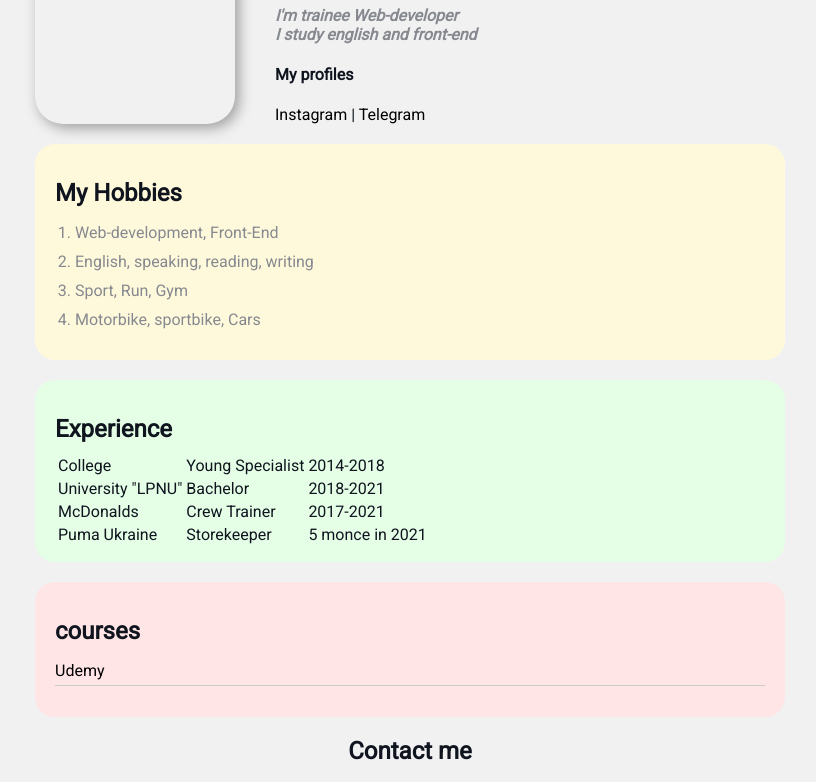
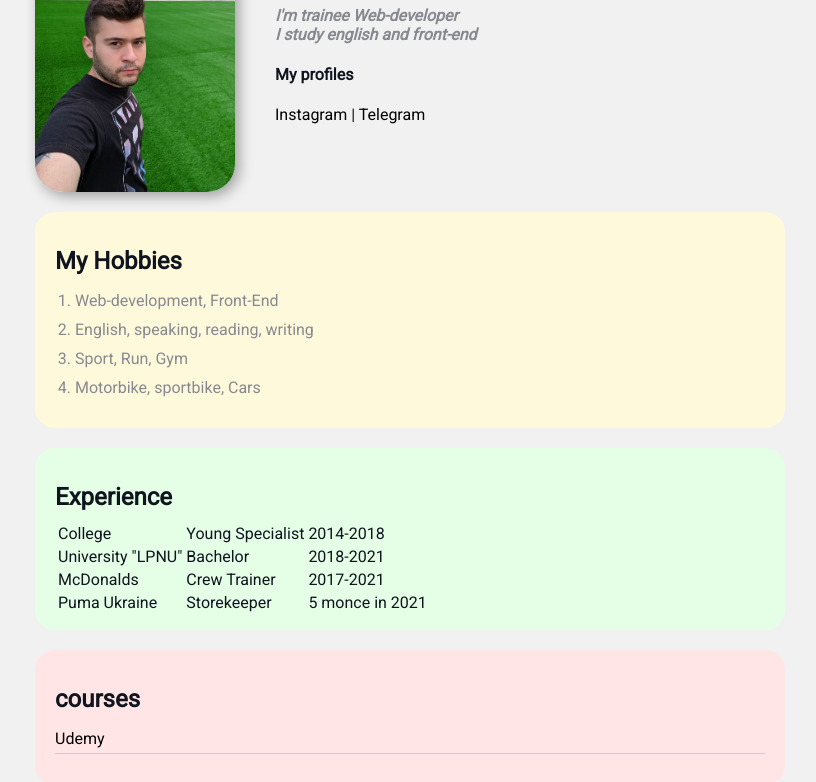
Before and after one commit to Andriy-Ryzhak/my-cv, a plain HTML site: page index.html in a window 1280 px wide. Shown: the part 113-895 px from the top of the page, without its empty margins (230-1046 px from the left). Drawn offline with Linux system fonts and the light colour scheme.

Commit message:
Update index.html

```diff
--- a/index.html
+++ b/index.html
@@ -10,7 +10,7 @@
 <body>
     <div class="container">
         <div class="info">
-            <img class="PhotoCv" src="/Pr3/PhotoCv.jpeg" alt="PhotoCv">
+            <img class="PhotoCv" src="PhotoCv.jpeg" alt="PhotoCv">
             <div class="info-text">
                 <h1>Andriy Ryzhak</h1>
                 <p>I'm trainee Web-developer</p>
```
